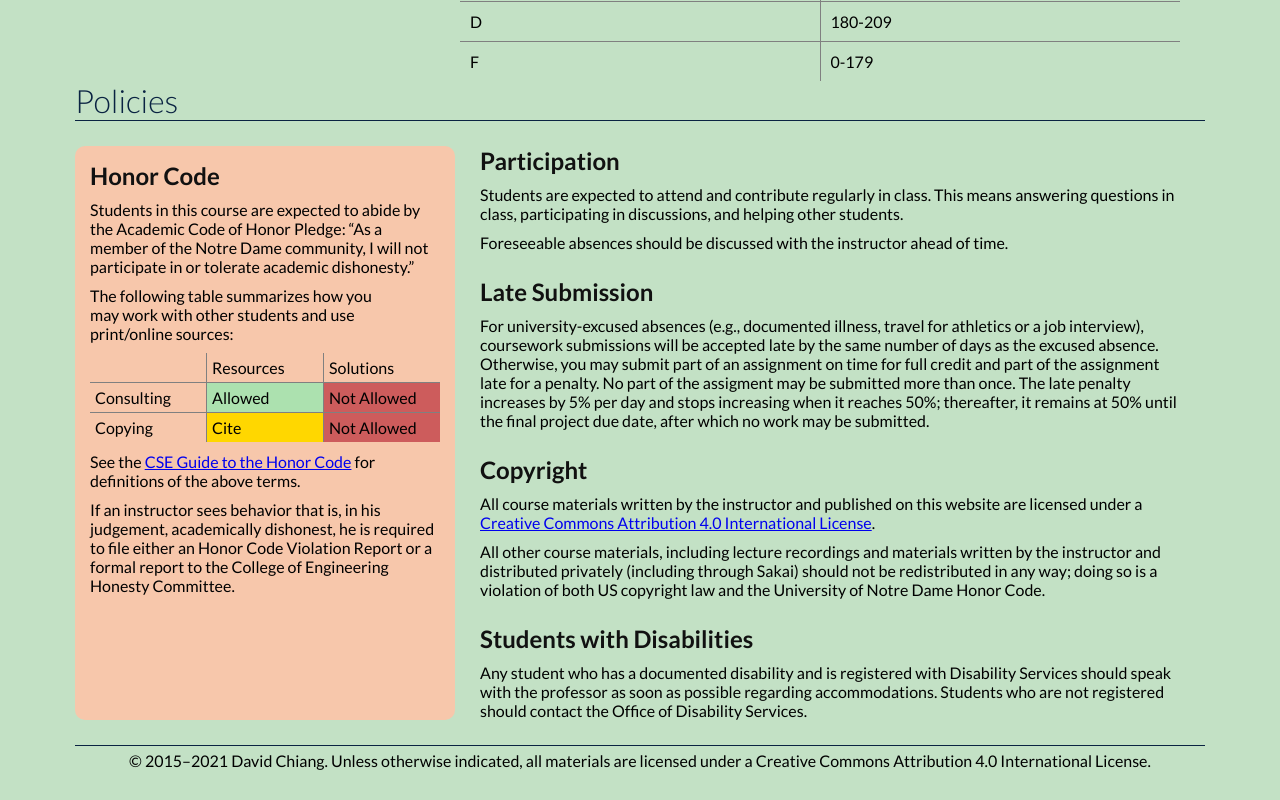
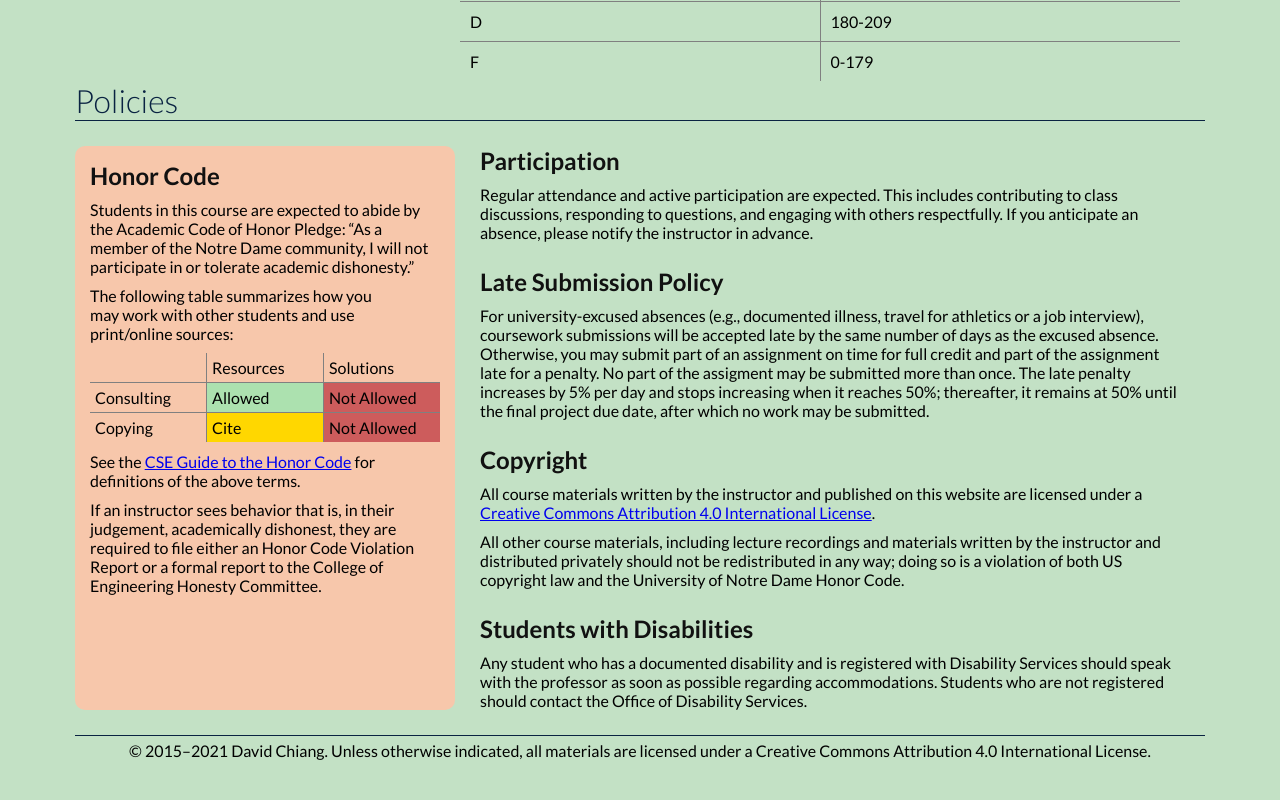
Before and after one commit to aarsri/cse40657, a React (Vite) app: page / in a window 1280 px wide. Shown: the part 2209-3009 px from the top of the page. Built offline with nearby package versions, Linux system fonts and the light colour scheme.

Commit message:
Update policies.tsx

```diff
--- a/src/components/templates/policies.tsx
+++ b/src/components/templates/policies.tsx
@@ -45,7 +45,7 @@ const Policies = () => {
           </p>
 
           <p>
-            If an instructor sees behavior that is, in his judgement, academically dishonest, he is required to file
+            If an instructor sees behavior that is, in their judgement, academically dishonest, they are required to file
             either an Honor Code Violation Report or a formal report to the College of Engineering Honesty Committee.
           </p>
         </article>
@@ -58,18 +58,13 @@ const Policies = () => {
               </h2>
 
               <p>
-                Students are expected to attend and contribute regularly in class. This means answering questions in class,
-                participating in discussions, and helping other students.
-              </p>
-
-              <p>
-                Foreseeable absences should be discussed with the instructor ahead of time.
+                Regular attendance and active participation are expected. This includes contributing to class discussions, responding to questions, and engaging with others respectfully. If you anticipate an absence, please notify the instructor in advance.
               </p>
             </article>
 
             <article>
               <h2 className="heading">
-                Late Submission
+                Late Submission Policy
               </h2>
 
               <p>
@@ -97,7 +92,7 @@ const Policies = () => {
 
               <p>
                 All other course materials, including lecture recordings and materials written by the instructor and
-                distributed privately (including through Sakai) should not be redistributed in any way; doing so is a
+                distributed privately should not be redistributed in any way; doing so is a
                 violation of both US copyright law and the University of Notre Dame Honor Code.
               </p>
             </article>
```
